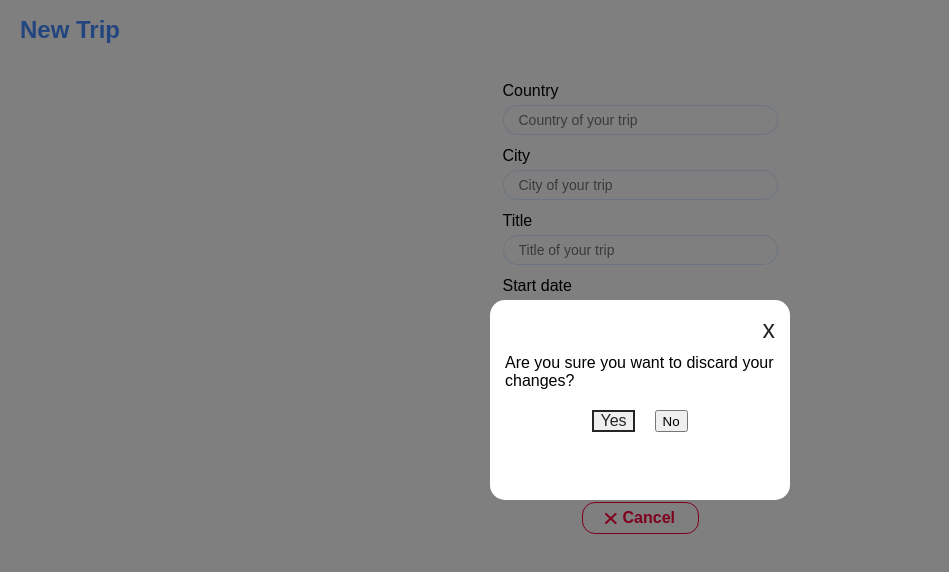
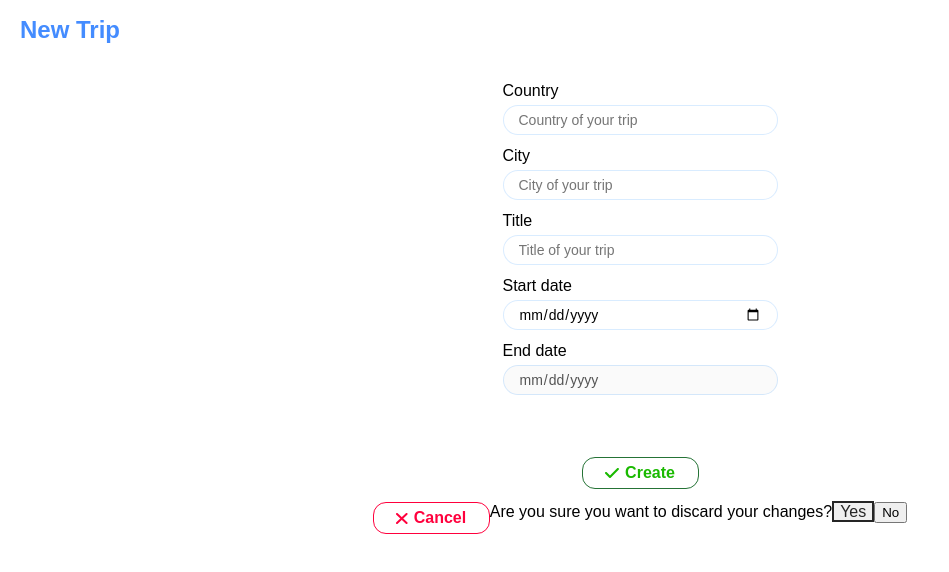
Before and after one commit to e-rmkt/tripify-travel-app, a Next.js app: page /forms/TripForm in a window 1280 px wide. Both pictures are taken after a click on the button "Cancel". Shown: the top 572 px of the page, without its empty margins (0-949 px from the left). Built offline with nearby package versions, Linux system fonts and the light colour scheme.

Commit message:
refactor: add new Modal function

```diff
--- a/components/Modals/index.js
+++ b/components/Modals/index.js
@@ -6,34 +6,9 @@ import {
   StyledModalOverlay,
   StyledModalBody,
   StyledModalHeader,
+  StyledHeading,
 } from "./Modals.styled";
 
-const Modal = ({ onClose, children, title }) => {
-  const handleCloseClick = (event) => {
-    event.preventDefault();
-    onClose();
-  };
-
-  const modalContent = (
-    <StyledModalOverlay>
-      <StyledModelWrapper>
-        <StyledModal>
-          <StyledModalHeader>
-            <a href="#" onClick={handleCloseClick}>
-              x
-            </a>
-          </StyledModalHeader>
-          {title && <h1>{title}</h1>}
-          <StyledModalBody>{children}</StyledModalBody>
-        </StyledModal>
-      </StyledModelWrapper>
-    </StyledModalOverlay>
-  );
-
-  return ReactDOM.createPortal(
-    modalContent,
-    document.getElementById("modal-root")
-  );
-};
-
-export default Modal;
+export default function Modal({ children }) {
+  return <div>{children}</div>;
+}
```
